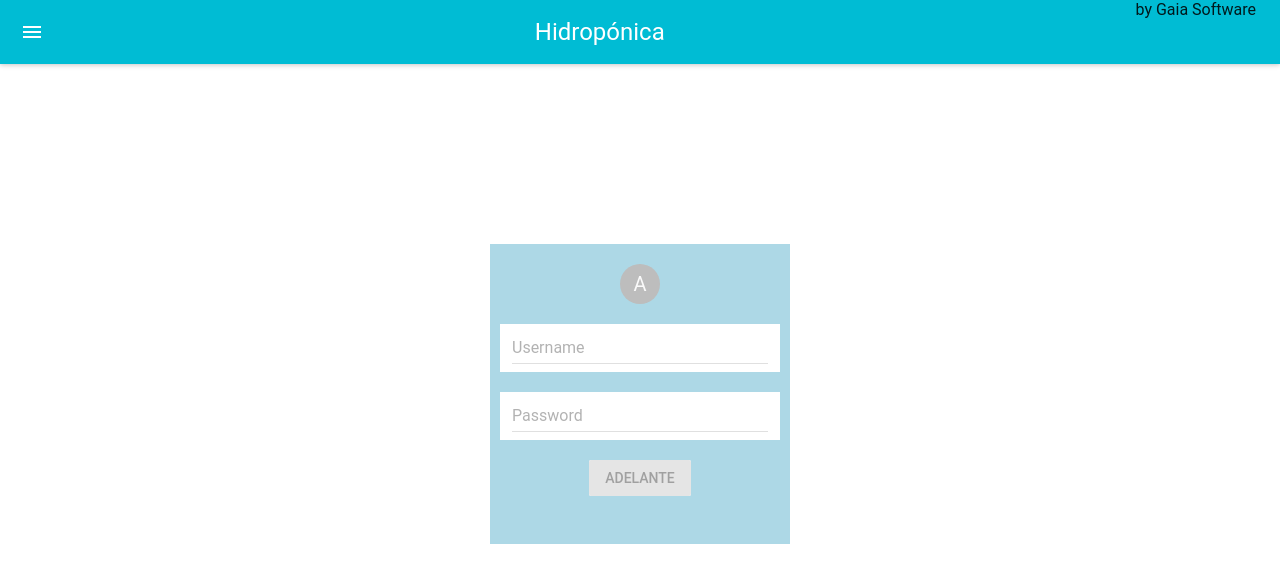
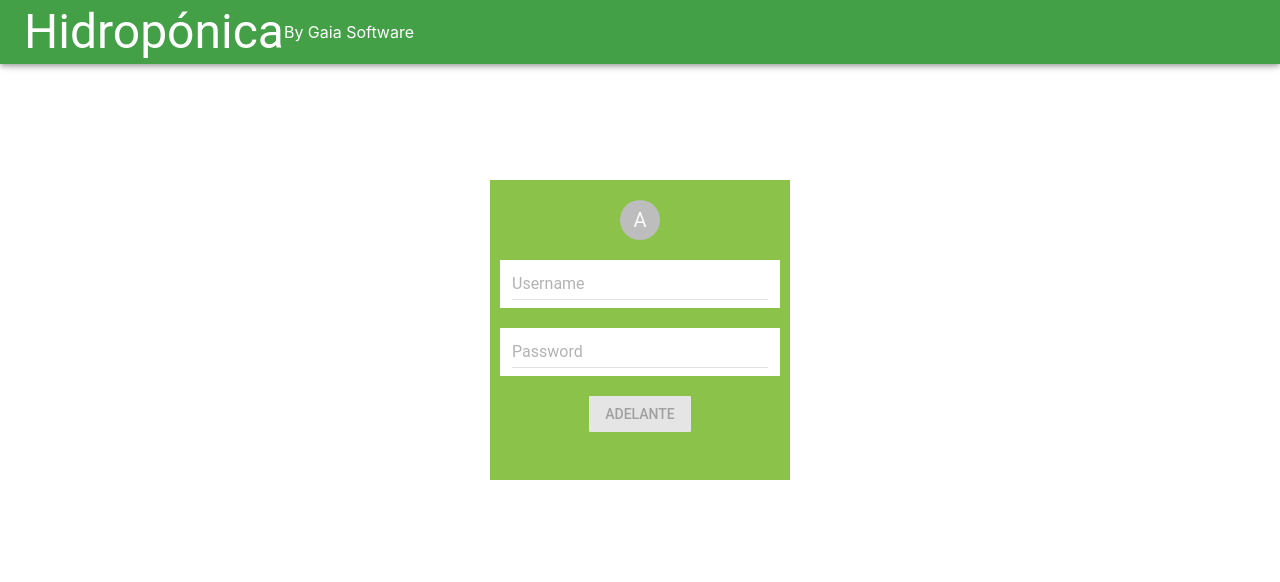
Before and after one commit to bodoque-it/hidroponica-web, a React (Create React App) app: page / in a window 1280 px wide. Shown: the top 582 px of the page. Built offline with nearby package versions, Linux system fonts and the light colour scheme.

Commit message:
Actualización componentes

```diff
--- a/src/App.js
+++ b/src/App.js
@@ -1,5 +1,5 @@
 import React, { Component } from 'react';
-import Login from './Components/Login';
+import Login from './Components/Login/Login';
 
 class App extends Component {
 
--- a/src/Components/Dashboard.js
+++ b/src/Components/Dashboard/Dashboard.js
@@ -5,7 +5,7 @@ class Dashboard extends Component {
     render() {
         return(
             <div>
-
+                Hello from dashboard
             </div>
         )
     }
--- a/src/Components/Login.js
+++ b/src/Components/Login/Login.js
@@ -1,6 +1,6 @@
 import React, { Component } from 'react';
 import MuiThemeProvider from 'material-ui/styles/MuiThemeProvider';
-import AppBar from 'material-ui/AppBar';
+import AppBar from '@material-ui/core/AppBar';
 import TextField from 'material-ui/TextField';
 import RaisedButton from 'material-ui/RaisedButton';
 import Box from '@material-ui/core/Box';
@@ -9,7 +9,7 @@ import { makeStyles } from '@material-ui/core/styles';
 import GridList from 'material-ui/GridList';
 import Container from '@material-ui/core/Container';
 import { palette } from '@material-ui/system';
-import { Toolbar, Typography } from '@material-ui/core';
+import { Toolbar, Typography, IconButton } from '@material-ui/core';
 
 const useStyles = makeStyles({
     avatar: {
@@ -51,10 +51,15 @@ class Login extends Component {
             <MuiThemeProvider>
                 <React.Fragment>
                     <center>
-                        <AppBar title="Hidropónica">by Gaia Software</AppBar>
+                        <AppBar style={{background: '#43a047'}}>
+                            <Toolbar>
+                                <Typography variant="h3">Hidropónica</Typography>
+                                <Typography variant="h8" align="justify">By Gaia Software</Typography>
+                            </Toolbar>
+                        </AppBar>
                         <br/>
                         <Box
-                            bgcolor="lightblue"
+                            bgcolor="#8bc34a"
                             marginTop={20}
                             marginLeft={0}
                             height={300}
```
Also changed, not shown: src/Components/Microclime/Microclime.js (added, +14 -0 lines), src/Components/Cicle/Cicles.js (renamed from src/Components/Cicles.js), src/Components/Container/Container.js (renamed from src/Components/Container.js), src/Components/Graphics/Graphics.js (renamed from src/Components/Graphics.js), src/Components/Rails/Rails.js (renamed from src/Components/Rails.js).
